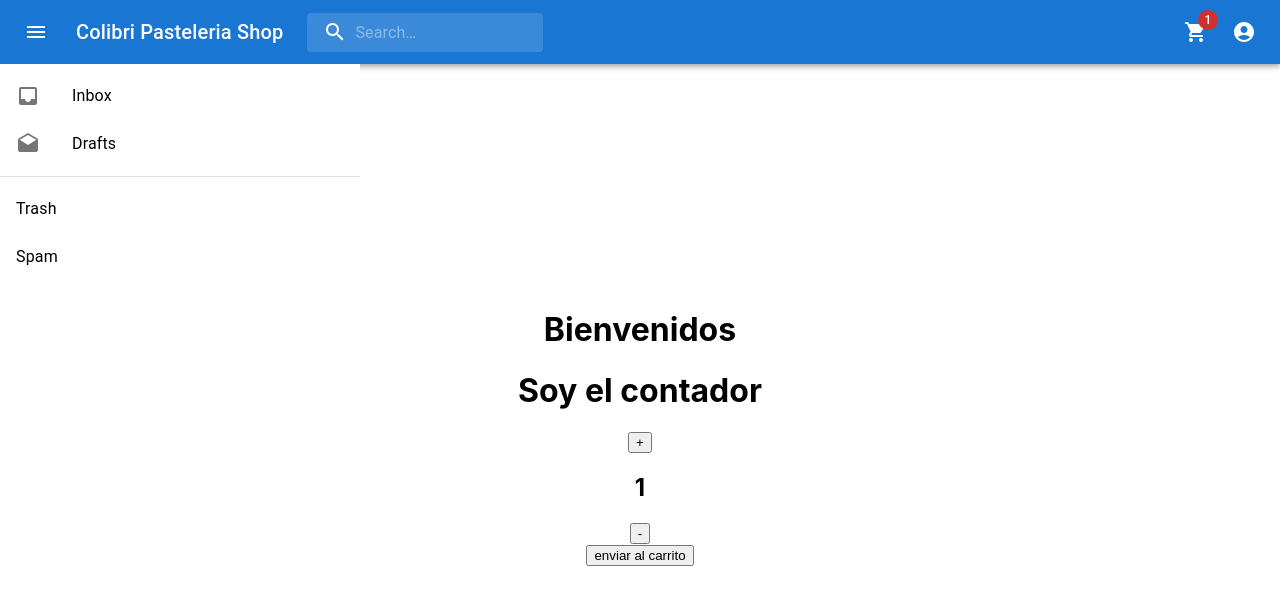
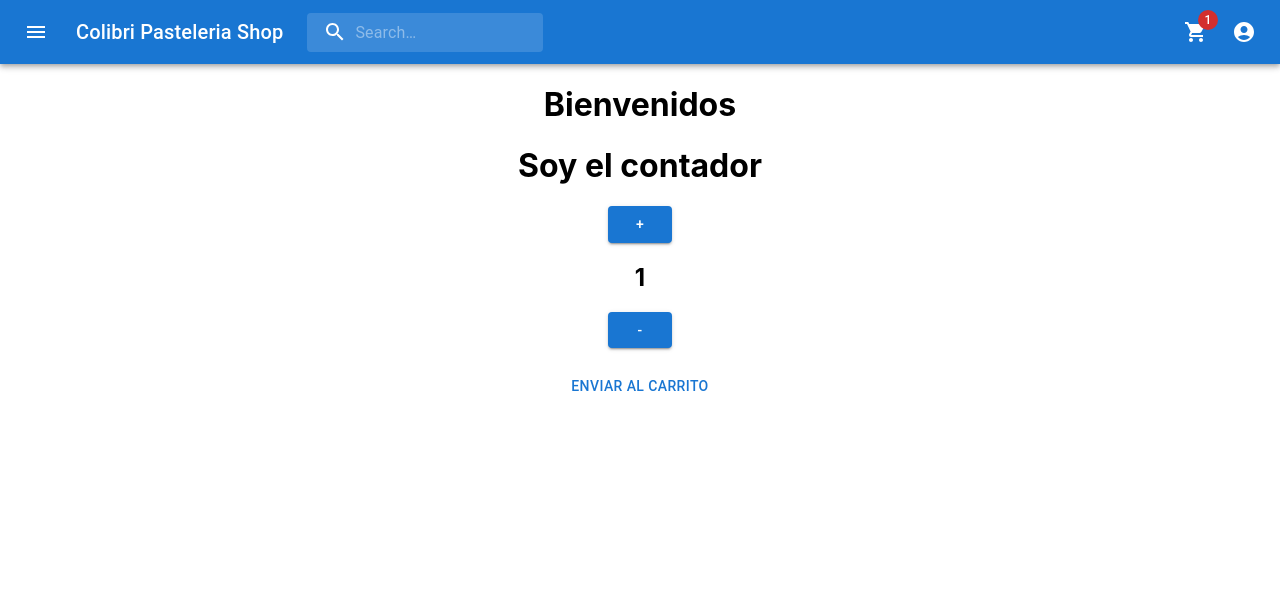
Before and after one commit to SantiagoRodriguez19/shop, a React (Create React App) app: page / in a window 1280 px wide. Shown: the top 604 px of the page. Built offline with nearby package versions, Linux system fonts and the light colour scheme.

Commit message:
boton carrito

```diff
--- a/src/App.js
+++ b/src/App.js
@@ -3,6 +3,7 @@ import './App.css';
 import NavBar from './Components/Navbar';
 import Menu from './Components/Menu';
 import ItemListContainer from './Components/ItemListContainer'
+
 
 //import ItemListContainer from './Components/ItemListContainer';
 
@@ -10,7 +11,7 @@ function App() {
   return (
     <div className="App">
         <NavBar />
-        <Menu />
+
         <ItemListContainer greeting="Bienvenidos" />
 
     </div>
--- a/src/Components/ItemCount.jsx
+++ b/src/Components/ItemCount.jsx
@@ -1,8 +1,10 @@
 
-import { getThemeProps } from "@mui/system";
+
 import {useState} from "react";
+import Button from '@mui/material/Button';
 
 export default function ItemCount({stock, initial}) {
+
 
     const [count, setCount] = useState(initial)
 
@@ -38,11 +40,12 @@ const onAdd = () =>{
         <h1> Soy el contador </h1>
 
         <div>
-            <button onClick={sumar}> + </button>
+            <Button variant="contained" onClick={sumar}> + </Button>
             <h2> {count} </h2>
-            <button onClick={restar}> - </button>
+            <Button variant="contained" onClick={restar}> - </Button>
         </div>
-            <button onClick={onAdd}> enviar al carrito </button>
+        <br />
+            <Button onClick={onAdd}> enviar al carrito </Button>
     </>
     );
     }
--- a/src/Components/Navbar.jsx
+++ b/src/Components/Navbar.jsx
@@ -16,6 +16,7 @@ import MailIcon from '@mui/icons-material/Mail';
 import MoreIcon from '@mui/icons-material/MoreVert';
 import ShoppingCartIcon from '@mui/icons-material/ShoppingCart';
 import CartWidjet from './CartWidjet';
+
 
 
 const Search = styled('div')(({ theme }) => ({
@@ -59,6 +60,8 @@ const StyledInputBase = styled(InputBase)(({ theme }) => ({
 }));
 
 export default function NavBar() {
+
+
   const [anchorEl, setAnchorEl] = React.useState(null);
   const [mobileMoreAnchorEl, setMobileMoreAnchorEl] = React.useState(null);
 
```
